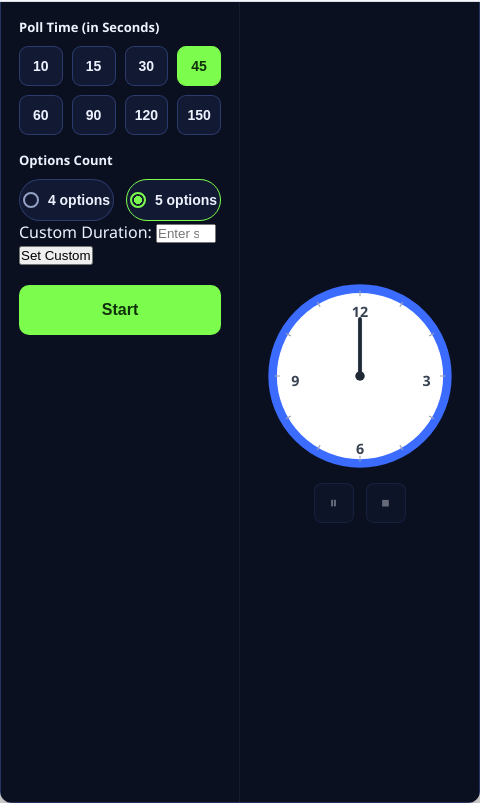
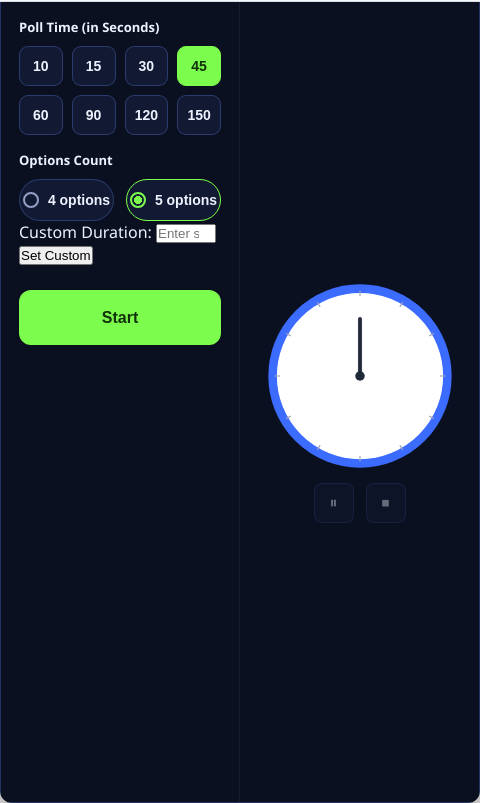
Before and after one commit to vishal2002series1/poll-ranker, an Electron app: page src/poll.html in a window 480 px wide. Shown: the part 41-844 px from the top of the page. Drawn offline with Linux system fonts and the light colour scheme; no server answers.

Commit message:
Made changes in clock layout and removed numbers like 12,3,6,9

```diff
--- a/src/poll.css
+++ b/src/poll.css
@@ -127,28 +127,30 @@ html, body {
 
 /* Big green Start / Show Results button */
 .btn-start {
-  margin: 20px 0 30px 0;
-  padding: 16px 24px;
+  margin: 25px 0 35px 0;
+  padding: 18px 24px;
   background: var(--green);
-  border: none; border-radius: 10px;
+  border: none; border-radius: 12px;
   color: #10300a;
   font-size: 16px; font-weight: 700;
   cursor: pointer; transition: filter 0.15s, transform 0.05s;
   width: 100%;
-  max-width: 220px;
+  max-width: 240px;
   display: block;
   margin-left: auto;
   margin-right: auto;
   box-sizing: border-box;
-  flex-shrink: 0;
-  min-height: 50px;
+  min-height: 55px;
   position: relative;
   z-index: 2;
+  overflow: visible;
+  box-shadow: 0 2px 4px rgba(0,0,0,0.1);
+  /* Force the button to stay within bounds without flex interference */
+  flex-shrink: 0;
+  flex-grow: 0;
 }
 .btn-start:hover { filter: brightness(1.06); }
-.btn-start:active { transform: scale(0.99); }
-.btn-start:hover { filter: brightness(1.06); }
-.btn-start:active { transform: scale(0.99); }
+.btn-start:active { transform: scale(0.98); }
 .btn-start:disabled { opacity: 0.45; cursor: not-allowed; }
 
 /* Phase 2/3 — answer grid: A B / C D / E (centered) */
--- a/src/poll.html
+++ b/src/poll.html
@@ -66,10 +66,6 @@
             <circle class="clock-face" cx="100" cy="100" r="92" />
             <circle id="clock-progress" class="clock-progress" cx="100" cy="100" r="92" />
             <g id="clock-ticks"></g>
-            <text x="100" y="34" class="clock-num">12</text>
-            <text x="170" y="106" class="clock-num">3</text>
-            <text x="100" y="178" class="clock-num">6</text>
-            <text x="32" y="106" class="clock-num">9</text>
             <line id="clock-hand" class="clock-hand" x1="100" y1="100" x2="100" y2="40" />
             <circle cx="100" cy="100" r="5" class="clock-center" />
           </svg>
```
